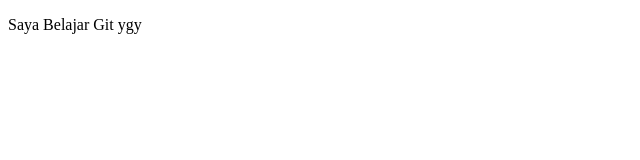
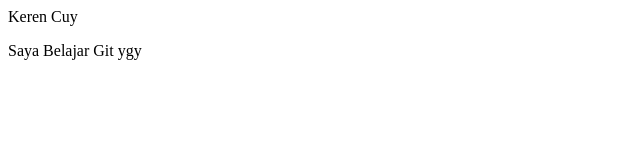
Before and after one commit to Zirjy/ProjectLatihan, a plain HTML site: page index.html in a window 1280 px wide. Shown: the whole page, without its empty margins (0-640 px from the left). Drawn offline with Linux system fonts and the light colour scheme.

Commit message:
Update index.html

```diff
--- a/index.html
+++ b/index.html
@@ -4,6 +4,7 @@
     <meta charset="UTF-8">
     <meta http-equiv="X-UA-Compatible" content="IE=edge">
     <meta name="viewport" content="width=device-width, initial-scale=1.0">
+    <a hrev="http//Gw keren.com" >Keren Cuy</a>
     <title>Document</title>
 </head>
 <body>
```
